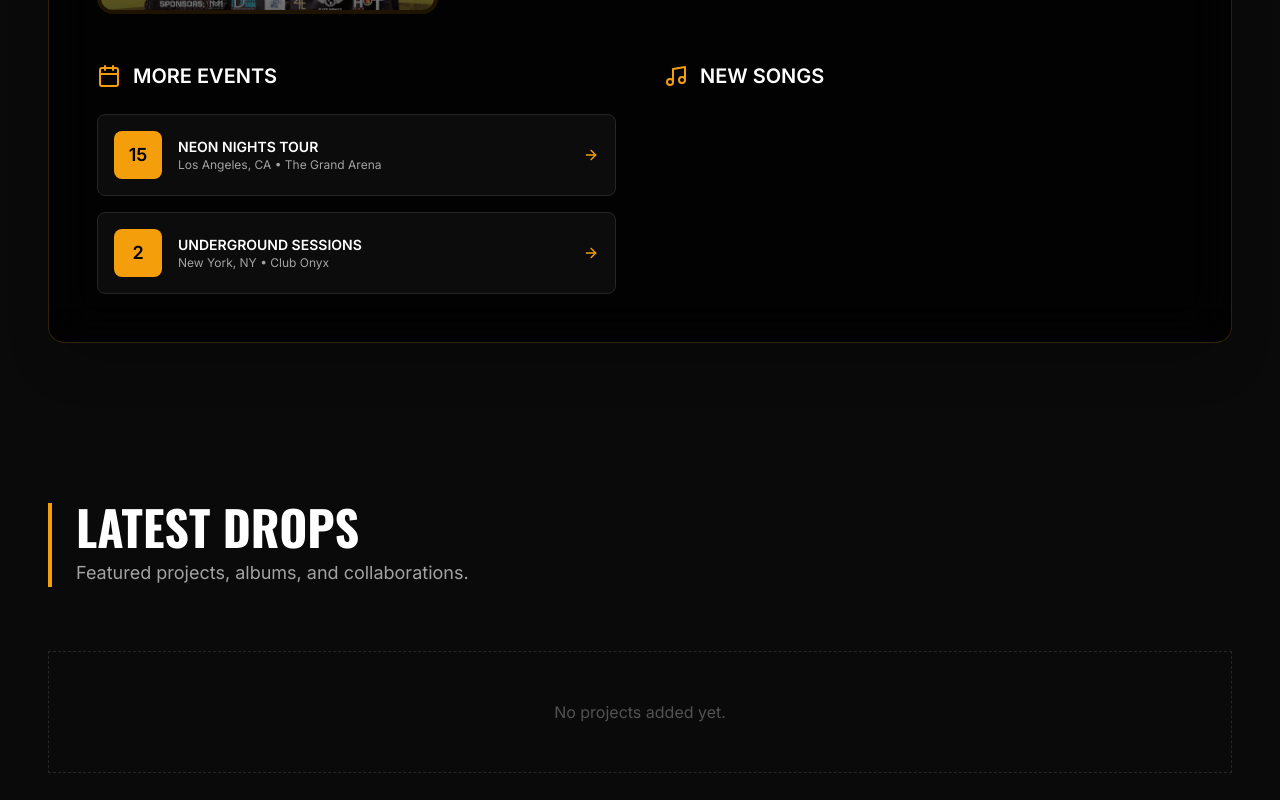
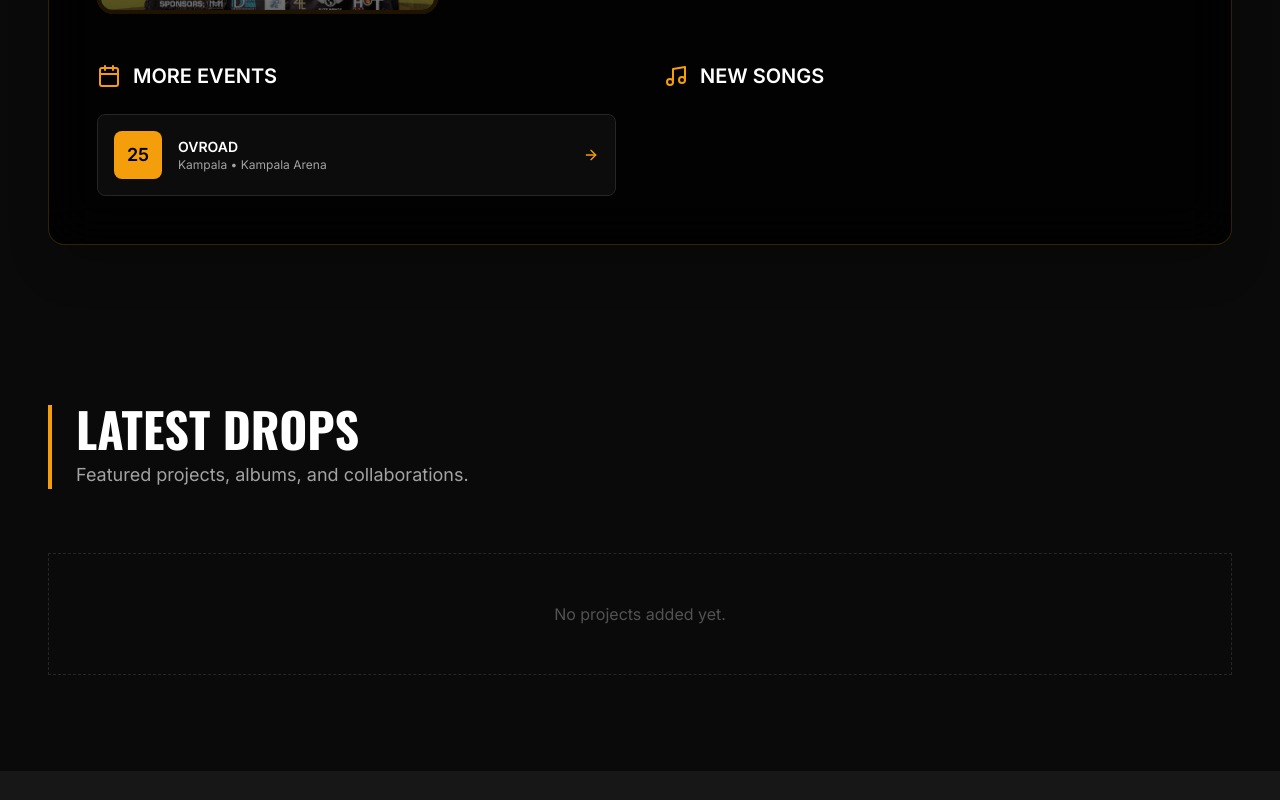
Before and after one commit to impulz-web/artist-jx, a React (Vite) app: page / in a window 1280 px wide. Shown: the part 1180-1980 px from the top of the page. Built offline with nearby package versions, Linux system fonts and the light colour scheme.

Commit message:
feat: clean up tour dates - keep only OVROAD show

```diff
--- a/components/Banner.tsx
+++ b/components/Banner.tsx
@@ -9,18 +9,8 @@ interface BannerProps {
 }
 
 const Banner: React.FC<BannerProps> = ({ data, onScrollTo, onBuyTicketClick }) => {
-  // Create a mock event for the featured show
-  const featuredEvent = {
-    id: 'featured-ovroad',
-    title: 'OVROAD',
-    date: '2024-12-25',
-    time: '20:00',
-    venue: 'Kampala Arena',
-    city: 'Kampala',
-    price: 25,
-    status: 'Upcoming' as const,
-    image: '/show 6.jpg'
-  };
+  // Get the featured OVROAD event from the events data
+  const featuredEvent = data.featuredEvents.find(event => event.title === 'OVROAD') || data.featuredEvents[0];
   return (
     <section className="relative -mt-32 z-10 px-6 md:px-12 pb-16">
       <div className="max-w-7xl mx-auto">
--- a/components/Dashboard.tsx
+++ b/components/Dashboard.tsx
@@ -14,7 +14,6 @@ interface DashboardProps {
   galleryImages: GalleryImage[];
   bannerData: BannerData;
 
-  onUpdateBookingStatus: (id: string, status: BookingRequest['status']) => void;
   onLogout: () => void;
 
   // Content Setters
@@ -29,10 +28,10 @@ interface DashboardProps {
 
 const Dashboard: React.FC<DashboardProps> = ({
     bookings, tickets, events, projects, heroImage, streamingLinks, aboutData, galleryImages, bannerData,
-    onUpdateBookingStatus, onLogout,
+    onLogout,
     setHeroImage, setStreamingLinks, setProjects, setEvents, setAboutData, setGalleryImages, setBannerData
 }) => {
-  const [activeTab, setActiveTab] = useState<'bookings' | 'sales' | 'content' | 'projects' | 'events' | 'gallery' | 'banner'>('bookings');
+  const [activeTab] = useState<'bookings' | 'sales' | 'content' | 'projects' | 'events' | 'gallery' | 'banner'>('bookings');
 
   // Project Form State
   const [editingProjectId, setEditingProjectId] = useState<string | null>(null);
--- a/constants.ts
+++ b/constants.ts
@@ -31,37 +31,16 @@ export const INITIAL_ABOUT_DATA: AboutData = {
 
 export const INITIAL_EVENTS: Event[] = [
   {
-    id: 'e1',
-    title: 'NEON NIGHTS TOUR',
-    date: '2024-11-15',
+    id: 'featured-ovroad',
+    title: 'OVROAD',
+    date: '2024-12-25',
     time: '20:00',
-    venue: 'The Grand Arena',
-    city: 'Los Angeles, CA',
-    price: 45,
+    venue: 'Kampala Arena',
+    city: 'Kampala',
+    price: 25,
     status: 'Upcoming',
-    image: 'https://images.unsplash.com/photo-1501281668745-f7f57925c3b4?q=80&w=800&auto=format&fit=crop'
-  },
-  {
-    id: 'e2',
-    title: 'UNDERGROUND SESSIONS',
-    date: '2024-12-02',
-    time: '22:00',
-    venue: 'Club Onyx',
-    city: 'New York, NY',
-    price: 30,
-    status: 'Upcoming',
-    image: 'https://images.unsplash.com/photo-1470225620780-dba8ba36b745?q=80&w=800&auto=format&fit=crop'
-  },
-  {
-    id: 'e3',
-    title: 'VANTAGE: UNPLUGGED',
-    date: '2024-12-20',
-    time: '19:30',
-    venue: 'Silver Lake Studio',
-    city: 'London, UK',
-    price: 75,
-    status: 'Sold Out',
-    image: 'https://images.unsplash.com/photo-1511671782779-c97d3d27a1d4?q=80&w=800&auto=format&fit=crop'
+    image: '/show 6.jpg',
+    isHot: true
   }
 ];
 
```
